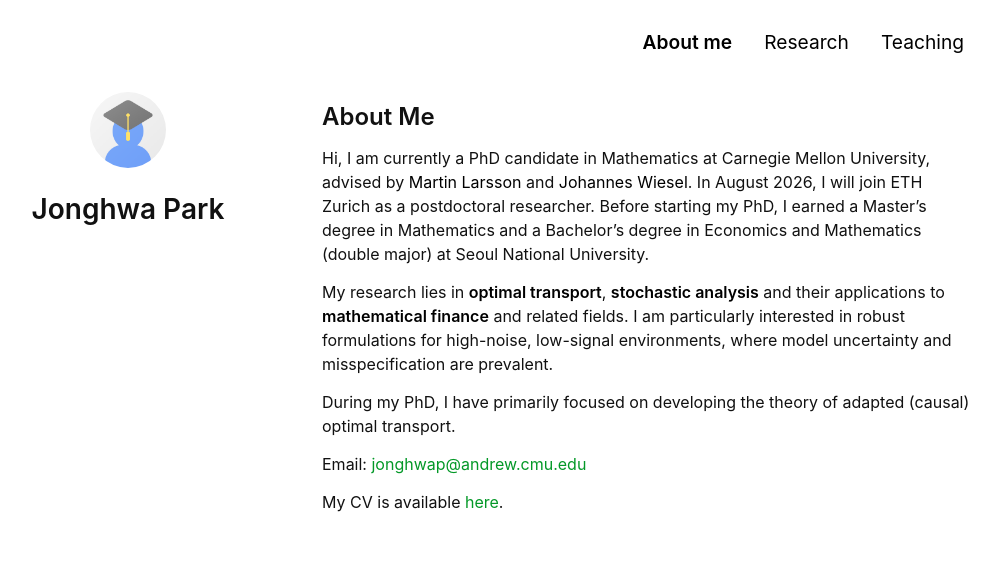
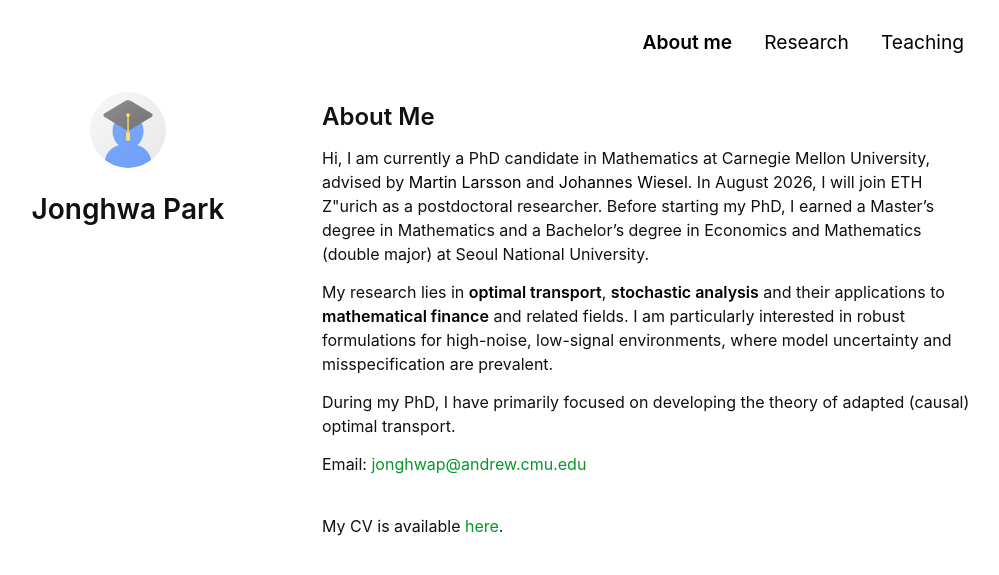
Before and after one commit to Jonghwap/Jonghwap.github.io, a Jekyll site: the page built from index.md, in a window 1280 px wide. Shown: the top 575 px of the page, without its empty margins (148-1147 px from the left). Built offline with Jekyll 4.4.1, drawn with Linux system fonts in a browser that asks for light colours; a style sheet for code colours, icons or effects is not loaded; our own code applies the rules of GitHub Pages for plain Markdown files.

Commit message:
Update index.md

```diff
--- a/index.md
+++ b/index.md
@@ -4,7 +4,7 @@ layout: homepage
 
 ## About Me
 
-Hi, I am currently a PhD candidate in Mathematics at Carnegie Mellon University, advised by [Martin Larsson](https://sites.google.com/view/martin-larsson)  and [Johannes Wiesel](https://sites.google.com/view/johannes-wiesel). In August 2026, I will join ETH Zurich as a postdoctoral researcher. Before starting my PhD, I earned a Master's degree in Mathematics and a Bachelor's degree in Economics and Mathematics (double major) at Seoul National University.
+Hi, I am currently a PhD candidate in Mathematics at Carnegie Mellon University, advised by [Martin Larsson](https://sites.google.com/view/martin-larsson)  and [Johannes Wiesel](https://sites.google.com/view/johannes-wiesel). In August 2026, I will join ETH Z\"urich as a postdoctoral researcher. Before starting my PhD, I earned a Master's degree in Mathematics and a Bachelor's degree in Economics and Mathematics (double major) at Seoul National University.
 
 My research lies in **optimal transport**, **stochastic analysis** and their applications to **mathematical finance** and related fields. I am particularly interested in robust formulations for high-noise, low-signal environments, where model uncertainty and misspecification are prevalent.
 
@@ -22,6 +22,5 @@ Email: <span id="email-slot"></span>
     link.textContent = user + '@' + domain;
     document.getElementById('email-slot').appendChild(link);
   })();
-</script>
-
+</script><br>
 My CV is available <a class="accent-link" href="/assets/files/CV_Jonghwa_Park.pdf">here</a>.
```
